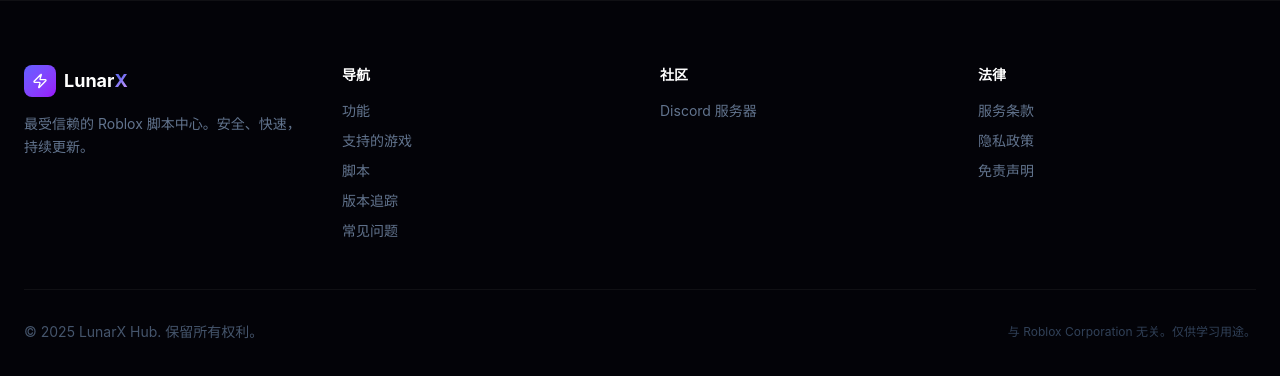
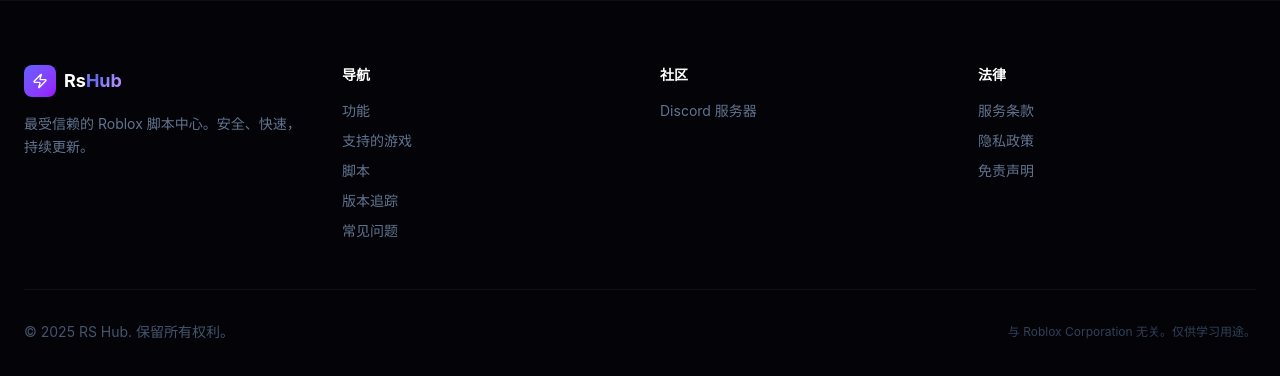
Before and after one commit to oicx7154/R2.io, a React (Vite) app: page / in a window 1280 px wide. Shown: the part 3496-3872 px from the top of the page. Built offline with nearby package versions, Linux system fonts and the light colour scheme.

Commit message:
Update Footer.tsx

```diff
--- a/src/components/Footer.tsx
+++ b/src/components/Footer.tsx
@@ -23,8 +23,8 @@
                 <Zap className="w-4 h-4 text-white" />
               </div>
               <span className="text-lg font-bold">
-                <span className="text-white">Lunar</span>
-                <span className="text-gradient">X</span>
+                <span className="text-white">Rs</span>
+                <span className="text-gradient">Hub</span>
               </span>
             </button>
             <p className="text-sm text-slate-500 leading-relaxed">
@@ -88,7 +88,7 @@
         {/* Bottom bar */}
         <div className="pt-8 border-t border-white/5 flex flex-col md:flex-row items-center justify-between gap-4">
           <p className="text-sm text-slate-600">
-            © 2025 LunarX Hub. 保留所有权利。
+            © 2025 RS Hub. 保留所有权利。
           </p>
           <p className="text-xs text-slate-700">
             与 Roblox Corporation 无关。仅供学习用途。
```
